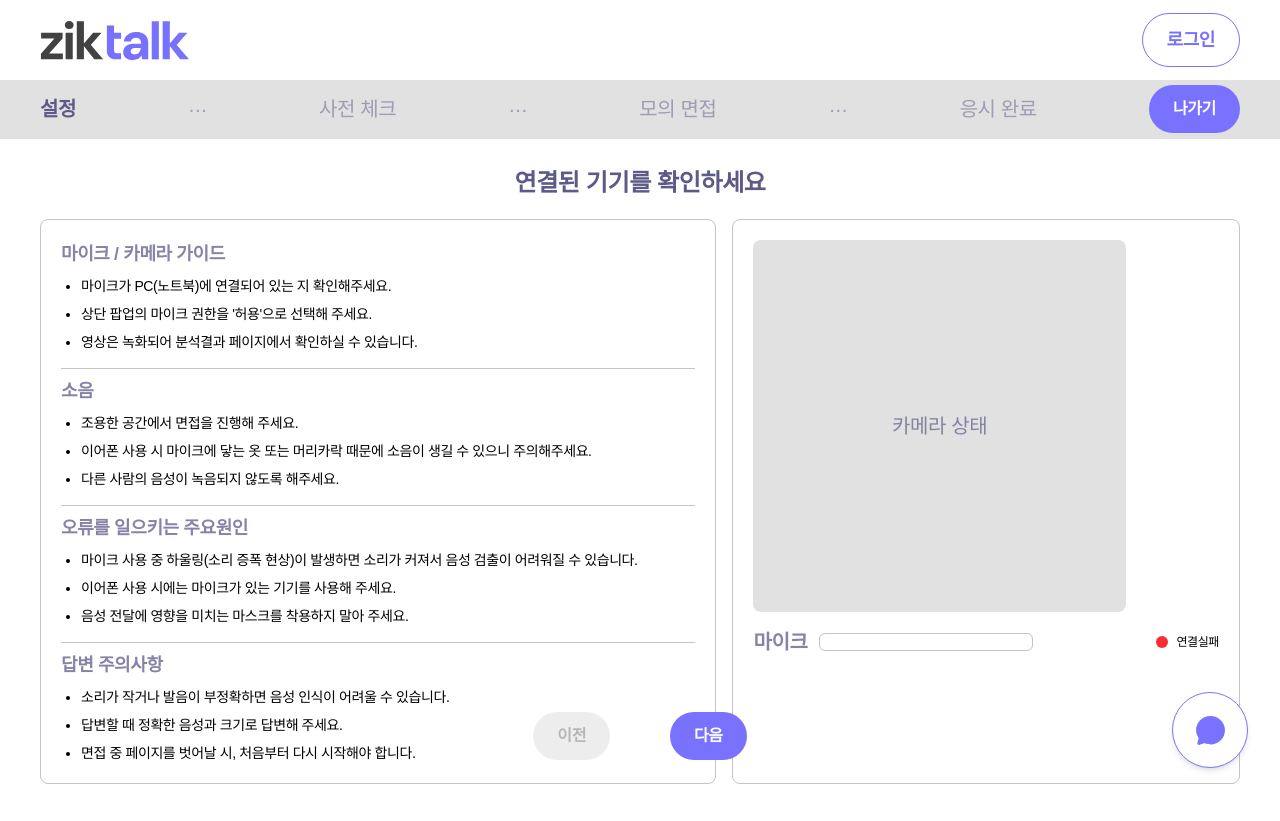
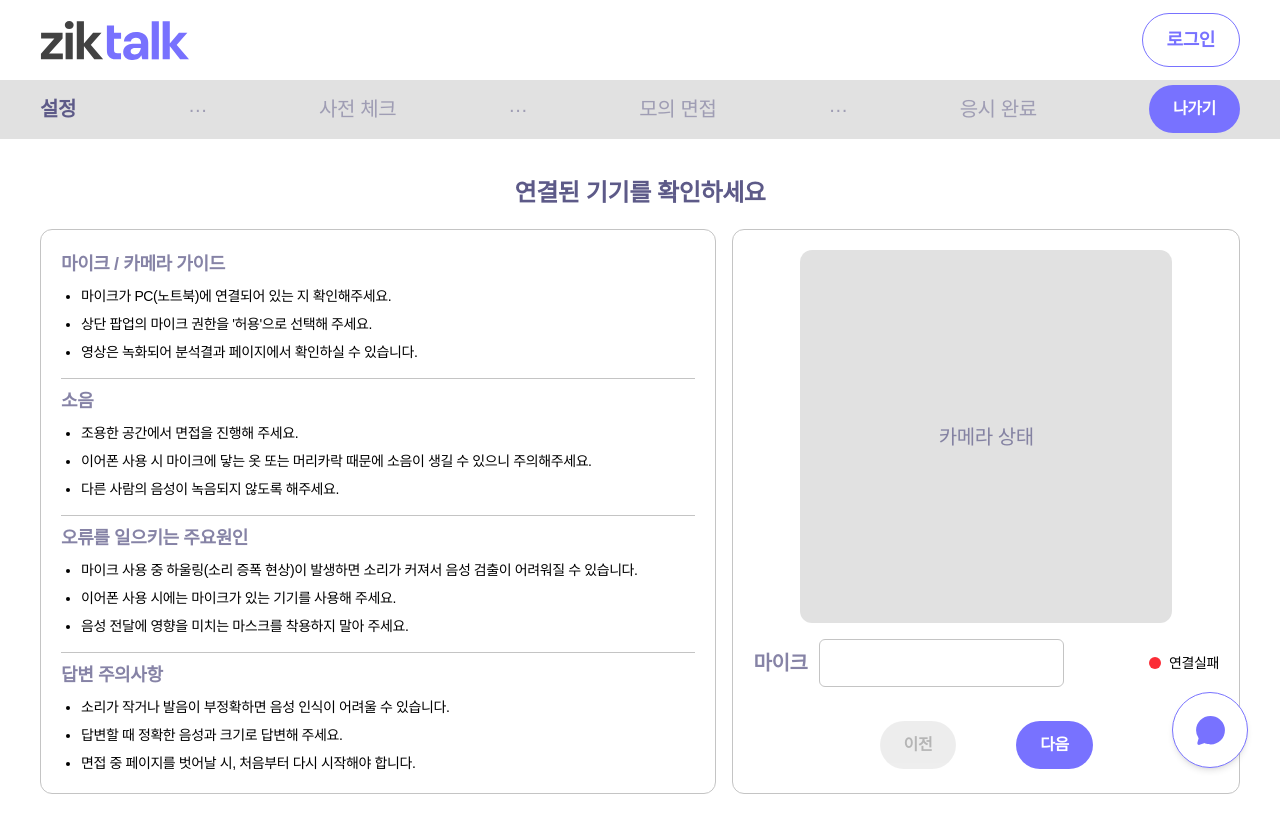
Before and after one commit to ko9612/ZikTalk, a React (Vite) app in the folder client/: page /interview in a window 1280 px wide. Before the commit the page ends 800 px from the top, so only its background shows below. Built offline with nearby package versions, Linux system fonts and the light colour scheme.

Commit message:
style: DeviceSetup

```diff
--- a/client/src/pages/Interview/_components/setting/DeviceSetup.jsx
+++ b/client/src/pages/Interview/_components/setting/DeviceSetup.jsx
@@ -18,14 +18,14 @@ const DeviceSetup = () => {
   };
 
   return (
-    <div className="mx-auto flex w-full flex-col items-center justify-center">
+    <div className="mx-auto flex w-full flex-col items-center justify-center py-6">
       <div className="text-zik-text mt-3 mb-5 text-2xl font-bold">
         연결된 기기를 확인하세요
       </div>
 
       <div className="flex w-full gap-4">
         {/* Left side - Device guides */}
-        <div className="border-zik-border w-4/7 rounded-lg border p-5">
+        <div className="border-zik-border w-4/7 rounded-xl border p-5">
           <div className="mb-4">
             <div className={xlTextWrap}>마이크 / 카메라 가이드</div>
             <ul className={smTextWrap}>
@@ -74,37 +74,24 @@ const DeviceSetup = () => {
         </div>
 
         {/* Right side - Camera Preview */}
-        <div className="border-zik-border w-full justify-center rounded-lg border p-5 md:w-3/7">
-          <div className="bg-zik-border/50 mb-4 flex aspect-square w-[80%] items-center justify-center rounded-lg">
+        <div className="border-zik-border relative flex w-3/7 flex-col items-center rounded-xl border p-5">
+          <div className="bg-zik-border/50 mb-4 flex aspect-square w-[80%] items-center justify-center rounded-xl">
             <p className="text-zik-text/70 text-xl">카메라 상태</p>
           </div>
 
-          <div className="flex items-center justify-between">
-            <div className="flex w-3/5 items-center gap-3">
+          <div className="flex w-full items-center justify-between">
+            <div className="flex w-4/6 items-center gap-3">
               <span className="text-zik-text/75 text-xl font-bold text-nowrap">
                 마이크
               </span>
-              <div className="border-zik-border w-full rounded-md border px-4 py-2"></div>
+              <div className="border-zik-border h-12 w-full rounded-md border px-4 py-2"></div>
             </div>
             <div className="flex items-center gap-2">
               <div className="h-3 w-3 rounded-full bg-red-500"></div>
-              <span className="text-xs">연결실패</span>
+              <span className="text-sm">연결실패</span>
             </div>
           </div>
-        </div>
-      </div>
-      {/* <div className="mt-5 flex gap-15">
-        <Button
-          color="gray"
-          disabled
-          className="pointer-events-none cursor-default"
-        >
-          이전
-        </Button>
-        <Button onClick={handleNext}>다음</Button>
-      </div> */}
-
-      <div className="absolute bottom-10 flex justify-center gap-15">
+          <div className="absolute bottom-6 flex justify-center gap-15">
             <Button
               color="gray"
               disabled
@@ -115,6 +102,8 @@ const DeviceSetup = () => {
             <Button onClick={handleNext}>다음</Button>
           </div>
         </div>
+      </div>
+    </div>
   );
 };
 
```
Lines whose indentation alone changed are shown as unchanged.
